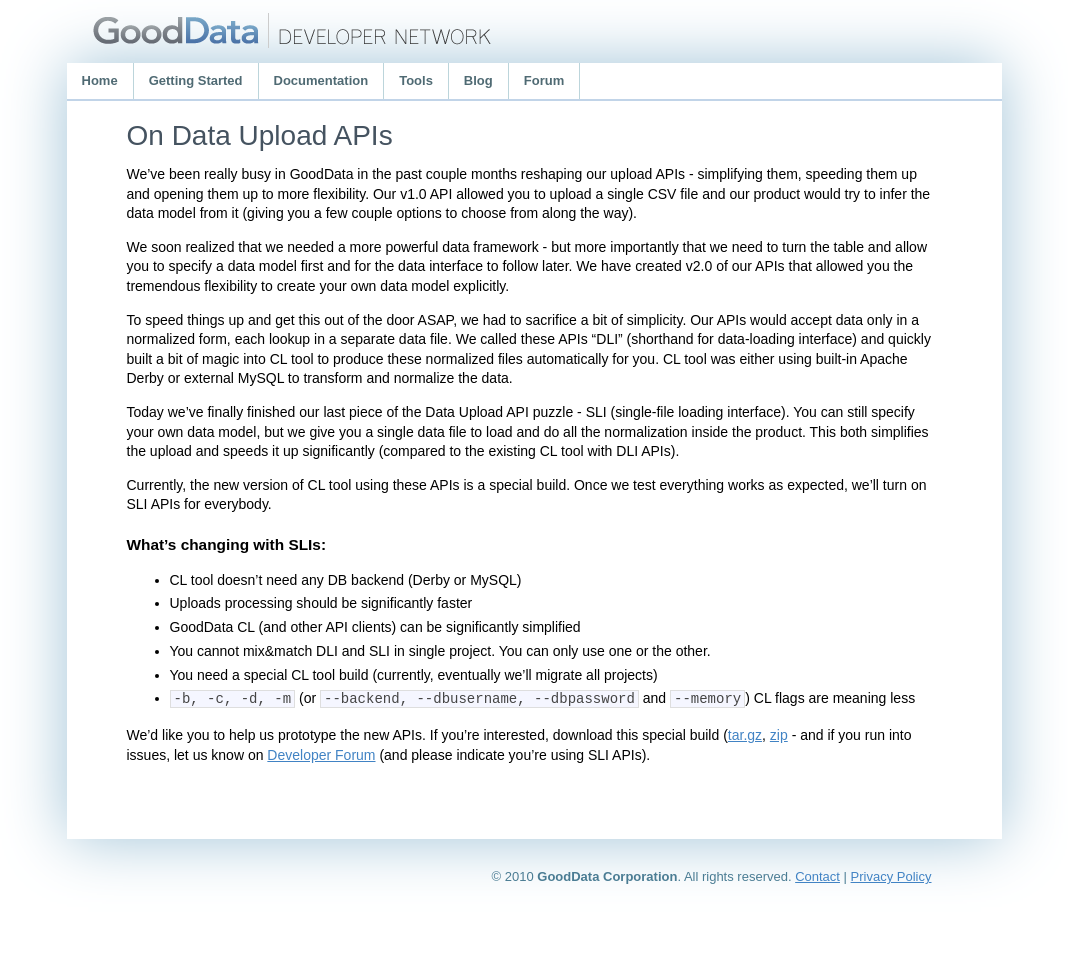
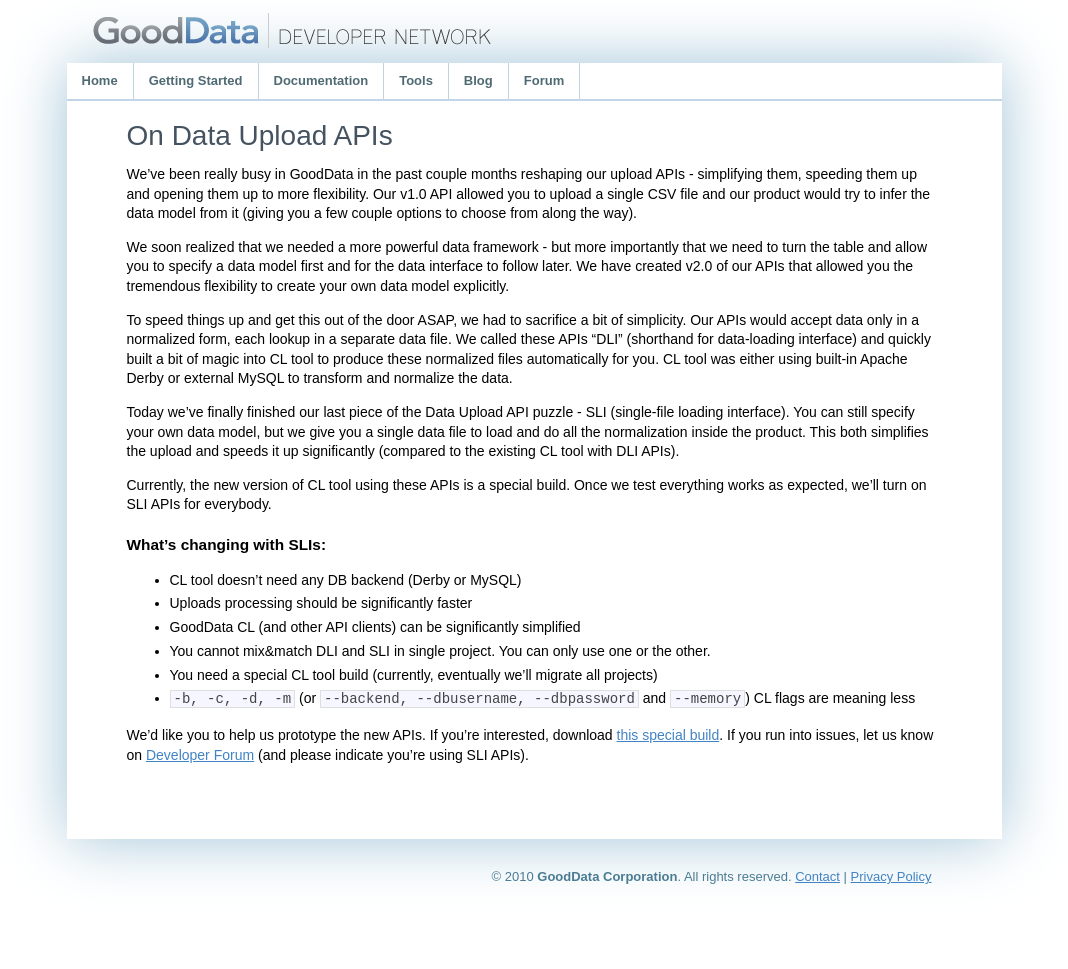
Before and after one commit to jgergic/gooddata.github.com, a Jekyll site: the page built from _posts/2010-10-15-data-upload-apis.md, in a window 1280 px wide. Shown: the whole page, without its empty margins (106-1174 px from the left). Built offline with Jekyll 4.4.1, drawn with Linux system fonts in a browser that asks for light colours.

Commit message:
Updated link to SLI GDCL

```diff
--- a/_posts/2010-10-15-data-upload-apis.md
+++ b/_posts/2010-10-15-data-upload-apis.md
@@ -24,4 +24,4 @@
 * You need a special CL tool build (currently, eventually we'll migrate all projects)
 * `-b, -c, -d, -m` (or `--backend, --dbusername, --dbpassword` and `--memory`) CL flags are meaning less
 
-We'd like you to help us prototype the new APIs. If you're interested, download this special build ([tar.gz](http://support.gooddata.com/attachments/token/pndcwqku8uz3rjb/?name=gooddata-cli-1.2.1-SNAPSHOT.tar.gz), [zip](http://support.gooddata.com/attachments/token/karqcqu6llycoxx/?name=gooddata-cli-1.2.1-SNAPSHOT.zip) - and if you run into issues, let us know on [Developer Forum](http://support.gooddata.com/forums/176660-developer-forum) (and please indicate you're using SLI APIs).
+We'd like you to help us prototype the new APIs. If you're interested, download [this special build](http://support.gooddata.com/entries/304812-gooddata-cl-1-2-sli-alpha-build). If you run into issues, let us know on [Developer Forum](http://support.gooddata.com/forums/176660-developer-forum) (and please indicate you're using SLI APIs).
```
